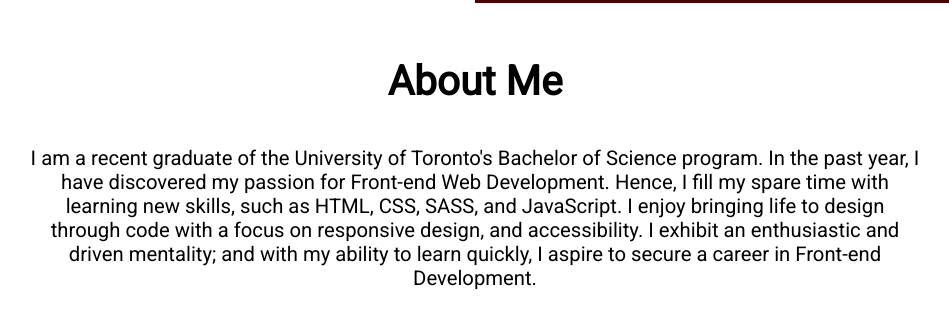
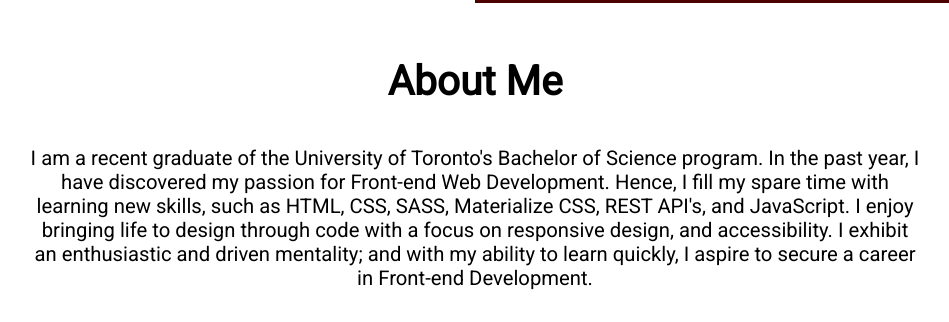
Before and after one commit to osmanhaybe/portfolio-site, a plain HTML site: page index.html in a window 1280 px wide. Shown: the part 797-1119 px from the top of the page, without its empty margins (165-1114 px from the left). Drawn offline with Linux system fonts and the light colour scheme; a web font is replaced by a local one.

Commit message:
commit on main

```diff
--- a/index.html
+++ b/index.html
@@ -64,7 +64,7 @@
     <div id="about">
       <div class="about-main">
         <h4>About Me</h4>
-        <p>I am a recent graduate of the University of Toronto's Bachelor of Science program. In the past year, I have discovered my passion for Front-end Web Development. Hence, I fill my spare time with learning new skills, such as HTML, CSS, SASS, and JavaScript. I enjoy bringing life to design through code with a focus on responsive design, and accessibility. I exhibit an enthusiastic and driven mentality; and with my ability to learn quickly, I aspire to secure a career in Front-end Development.</p>
+        <p>I am a recent graduate of the University of Toronto's Bachelor of Science program. In the past year, I have discovered my passion for Front-end Web Development. Hence, I fill my spare time with learning new skills, such as HTML, CSS, SASS, Materialize CSS, REST API's, and JavaScript. I enjoy bringing life to design through code with a focus on responsive design, and accessibility. I exhibit an enthusiastic and driven mentality; and with my ability to learn quickly, I aspire to secure a career in Front-end Development.</p>
 
       <p>I am currently seeking a Front-end position and would be glad to connect with you! </p>
       </div>
```
